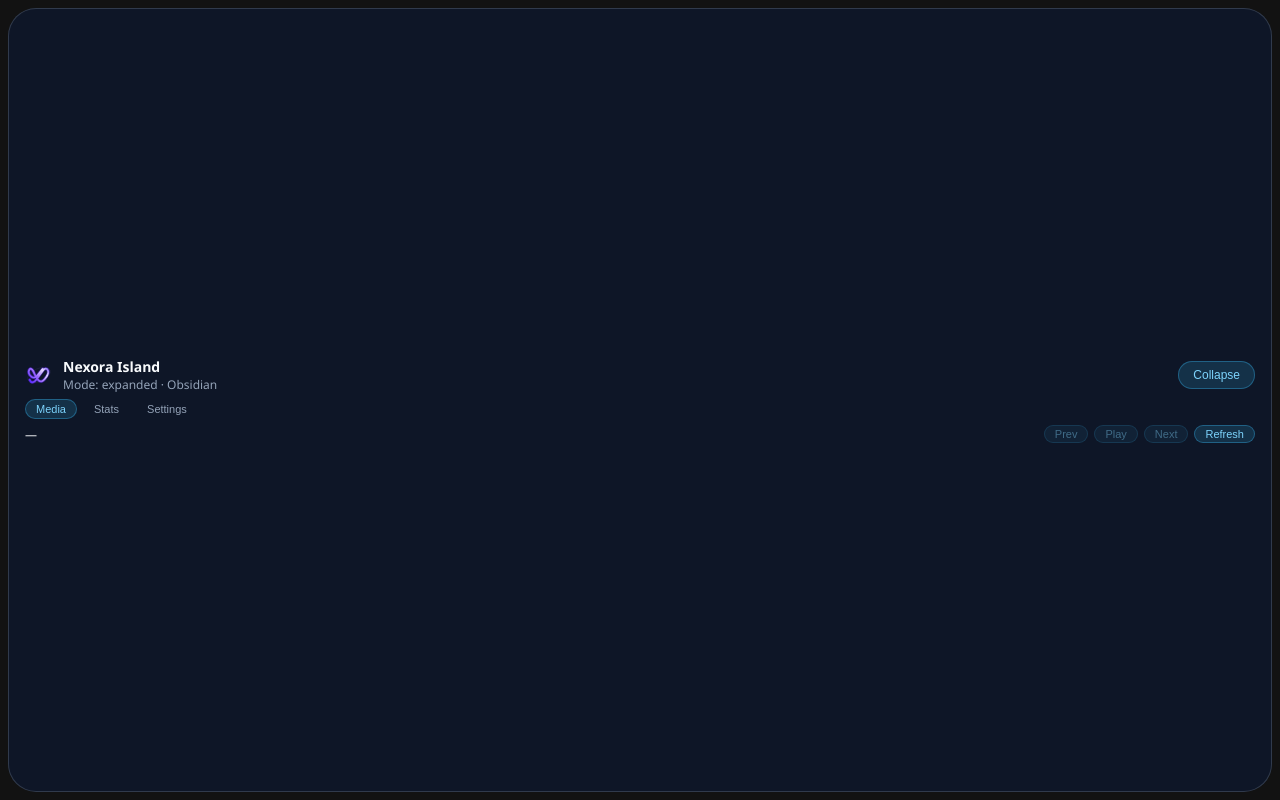
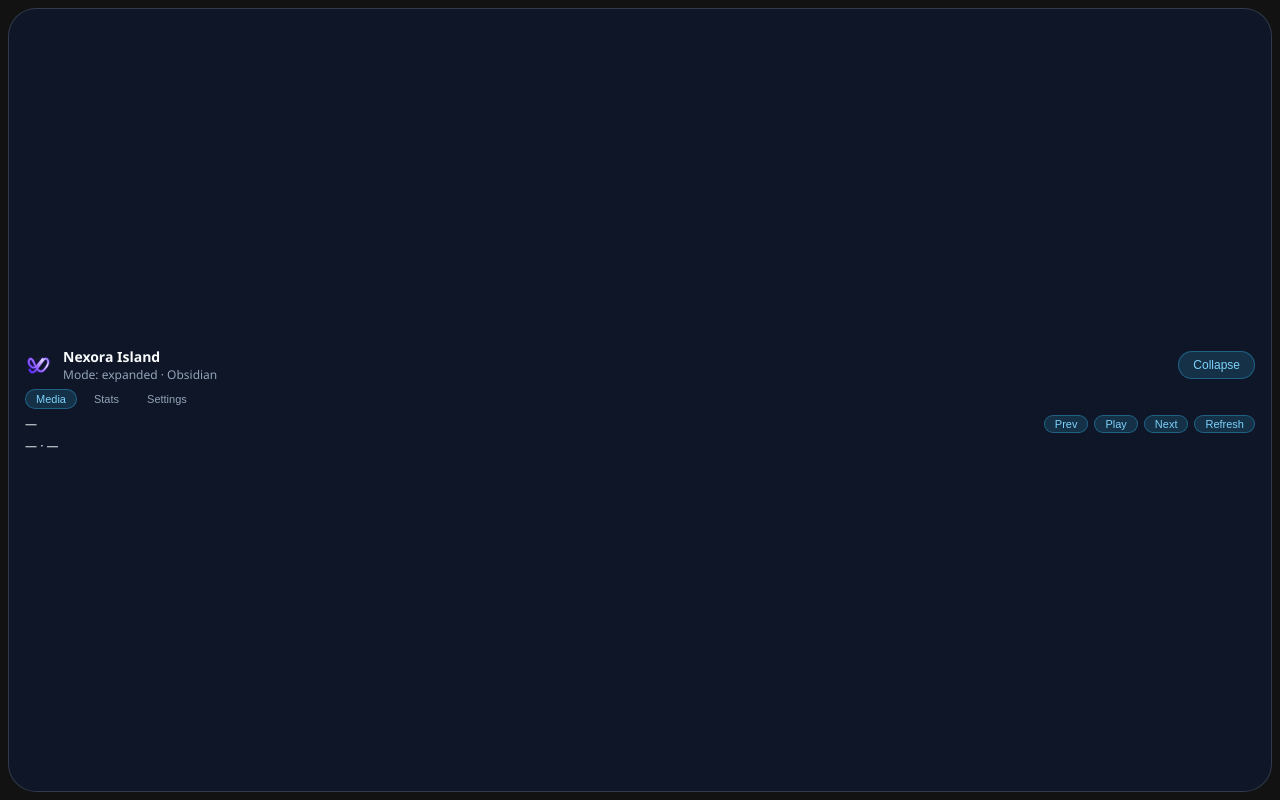
Before and after one commit to thaarfknight-star/nexora, a React (Vite) app: page / in a window 1280 px wide. Both pictures are taken after a click on the button "Expand". Built offline with nearby package versions, Linux system fonts and the light colour scheme; the HTML template or start-up script is replaced by a standard one.

Commit message:
feat(media-controls): wire island Media buttons to GSMTC transport commands

```diff
--- a/src/App.tsx
+++ b/src/App.tsx
@@ -30,6 +30,9 @@ interface MediaInfo {
   playing: boolean;
   title: string;
   artist: string;
+  album: string;
+  source_app: string;
+  playback_status: string;
 }
 
 interface TaskbarStatus {
@@ -109,6 +112,20 @@ export function App() {
     invoke<MediaInfo>("get_now_playing")
       .then(setMedia)
       .catch(() => {});
+  };
+
+  type MediaCommand =
+    | "media_play"
+    | "media_pause"
+    | "media_next"
+    | "media_previous";
+
+  const sendMediaCommand = (command: MediaCommand) => {
+    // The four commands are registered by EAgent5's IPC wiring; until
+    // then a failed invoke just re-reads the current state.
+    invoke<boolean>(command)
+      .then(() => refreshMedia())
+      .catch(() => refreshMedia());
   };
 
   const refreshAll = () => {
@@ -247,24 +264,25 @@ export function App() {
                     <button
                       type="button"
                       className="mini-btn"
-                      disabled
-                      title="Playback controls arrive with the media engine"
+                      onClick={() => sendMediaCommand("media_previous")}
                     >
                       Prev
                     </button>
                     <button
                       type="button"
                       className="mini-btn"
-                      disabled
-                      title="Playback controls arrive with the media engine"
+                      onClick={() =>
+                        sendMediaCommand(
+                          media?.playing ? "media_pause" : "media_play",
+                        )
+                      }
                     >
                       {media?.playing ? "Pause" : "Play"}
                     </button>
                     <button
                       type="button"
                       className="mini-btn"
-                      disabled
-                      title="Playback controls arrive with the media engine"
+                      onClick={() => sendMediaCommand("media_next")}
                     >
                       Next
                     </button>
@@ -275,6 +293,13 @@ export function App() {
                     >
                       Refresh
                     </button>
+                  </span>
+                </div>
+                <div className="panel-line">
+                  <span>
+                    {media?.album ? `${media.album} · ` : ""}
+                    {media?.source_app ? media.source_app : "—"} ·{" "}
+                    {media ? media.playback_status : "—"}
                   </span>
                 </div>
               </div>
```
